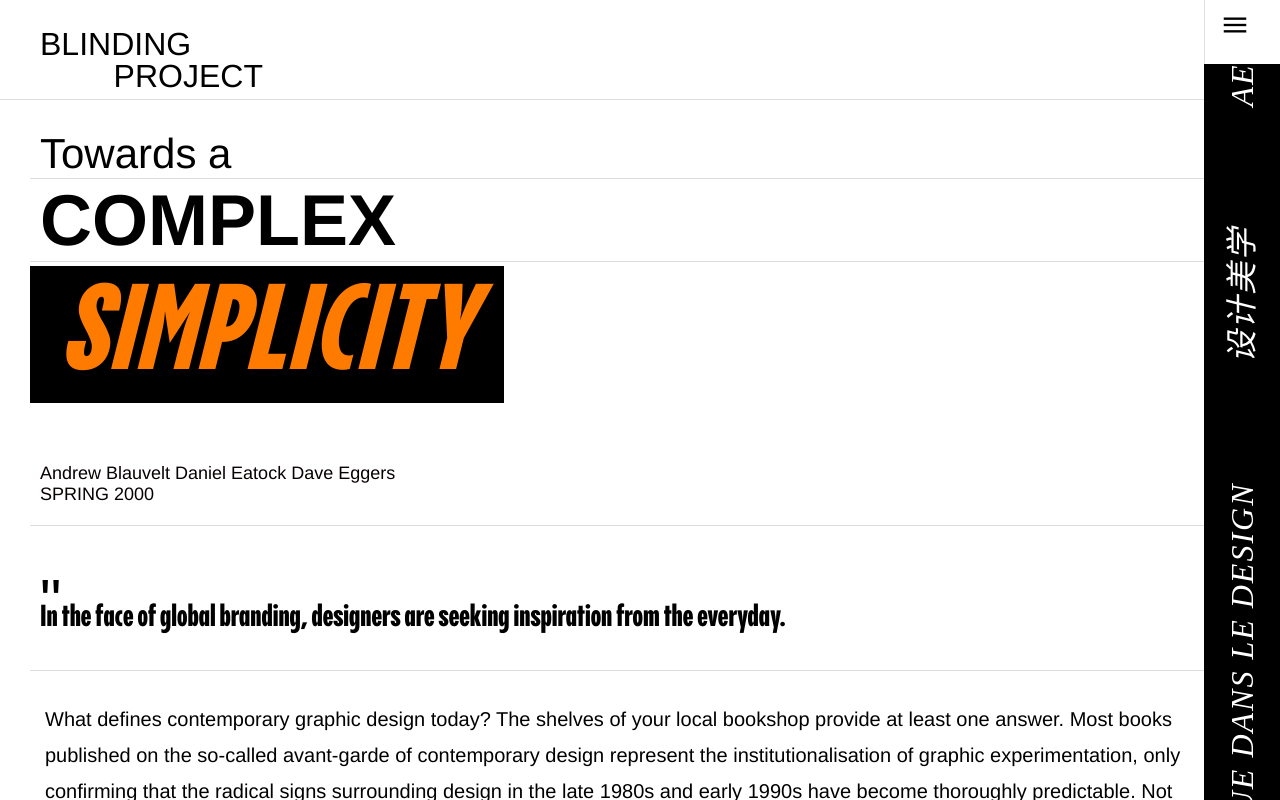
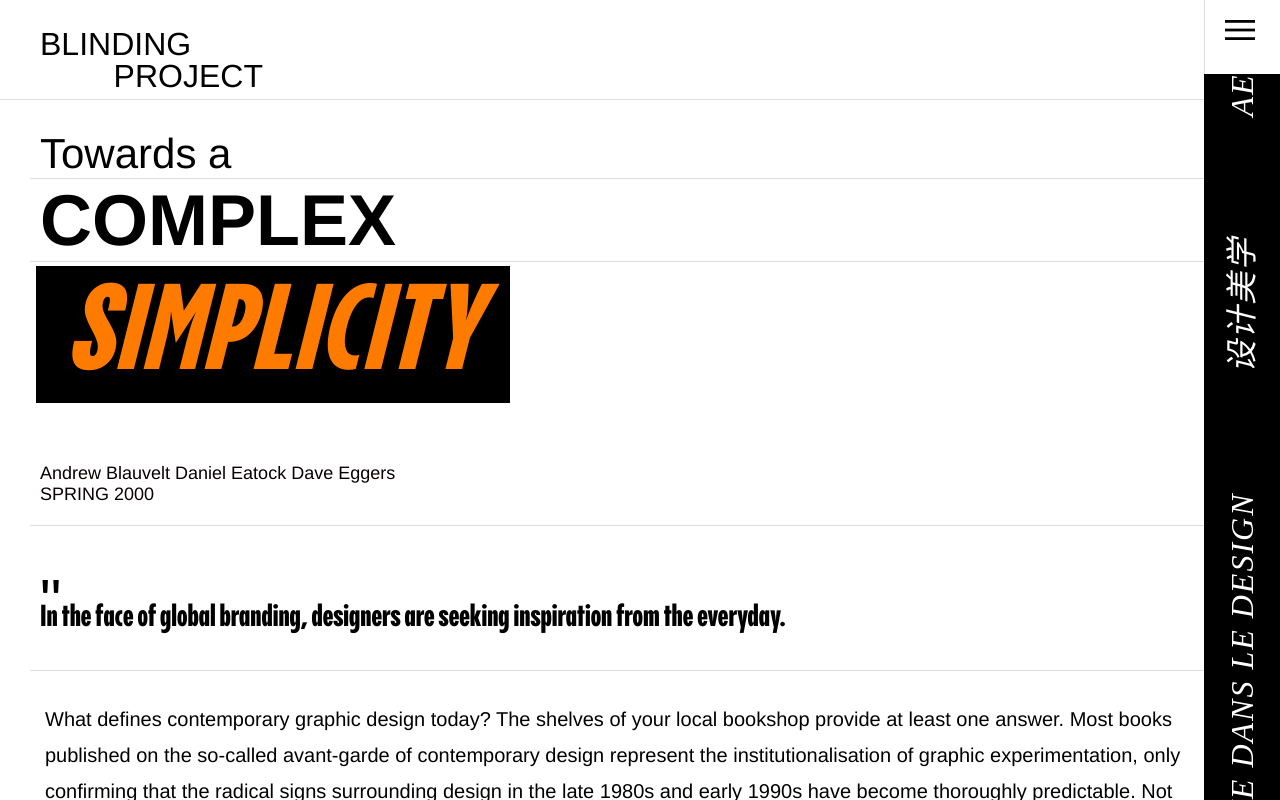
Before and after one commit to huijieji/binding, a plain HTML site: page 3.html in a window 1280 px wide. Drawn offline with nearby package versions, Linux system fonts and the light colour scheme; files that its build step writes are made by us from their sources.

Commit message:
padding font size change

```diff
--- a/css/1.css
+++ b/css/1.css
@@ -32,7 +32,7 @@
 }
 
 span.material-symbols-outlined {
-	font-size: 30px;
+	font-size: 3vh;
 	margin-top: -10px;
 	text-align: center;
 	position:sticky;
@@ -124,7 +124,7 @@
 }
 
 .right .nav-btn {
-	height: 62px;
+	/* height: 62px; */
 	padding-top: 20px;
 	padding-left: 5px;
 	padding-right: 5px;
@@ -239,6 +239,7 @@
 	scroll-behavior: smooth;
 }
 
+
 .container .yinhao {
 	font-family: 'Pangram Sans', sans-serif;
 	font-size:40px;
@@ -251,6 +252,7 @@
 	font-size: 30px;
 	/* font-weight: bold; */
 	line-height: 1.5;
+
 	/* text-transform: uppercase; */
 }
 
@@ -310,6 +312,7 @@
 .container .item1 .text {
 	padding-top: 20px;
 	padding-left: 15px;
+	padding-right: 15px;
 	font-size: 20px;
 	line-height: 1.5;
 	padding-bottom: 20px;
@@ -321,6 +324,7 @@
 	font-size: 20px;
 	line-height: 1.5;
 	margin-bottom: 30px;
+	padding-right: 15px;
 }
 
 .container .item2 .l1 {
@@ -337,7 +341,7 @@
 	padding-left: 20px;
 	/* font-style: italic; */
 	font-weight: bold;
-	font-size:20px;
+	font-size:22px;
 	padding-top:15px;
 }
 
@@ -372,6 +376,12 @@
 		grid-template-columns: calc(100% - 76px) 76px;
 	}
 
+	span.material-symbols-outlined {
+		font-size: 5vh;
+		margin-top: -10px;
+		text-align: center;
+		position:sticky;
+	}
 	.right .text-grop .text {
 		font-size: 24px;
 		margin-bottom: 25px;
@@ -554,6 +564,8 @@
 		margin-top: -50px;
 		max-width: 90%;
 		line-height: 1.4;
+
+
 	}
 
 	.container .item2 .text_point span {
@@ -640,4 +652,5 @@
 	font-family: 'Helvetica';
 	font-weight: bold;
 	font-style: italic;
+	padding-right: 14px;
 }
--- a/css/2.css
+++ b/css/2.css
@@ -29,7 +29,7 @@
 }
 
 span.material-symbols-outlined {
-	font-size: 30px;
+	font-size: 3vh;
 	margin-top: -10px;
 	text-align: center;
 	position:sticky;
@@ -311,12 +311,14 @@
 	font-size: 20px;
 	line-height: 1.5;
 	padding-bottom: 20px;
+	padding-right: 10px;
 }
 
 .container .item2 .text {
 	font-size: 20px;
 	line-height: 1.5;
 	margin-bottom: 30px;
+	padding-right: 10px;
 }
 
 .container .item2 .l1 {
@@ -372,6 +374,12 @@
 		grid-template-columns: calc(100% - 76px) 76px;
 	}
 
+	span.material-symbols-outlined {
+		font-size: 5vh;
+		margin-top: -10px;
+		text-align: center;
+		position:sticky;
+	}
 	.right .text-grop .text {
 		font-size: 24px;
 		margin-bottom: 25px;
@@ -525,6 +533,7 @@
 		line-height: 1.8;
 		margin-bottom: 40px;
 		max-width: 90%;
+		padding-right: 10px;
 	}
 
 	.container .item2 .text_point {
@@ -635,3 +644,6 @@
 	font-weight: bold;
 	font-style: italic;
 }
+p.text{
+	margin-right:15px;
+}
--- a/css/3.css
+++ b/css/3.css
@@ -21,7 +21,7 @@
 }
 
 span.material-symbols-outlined {
-	font-size: 30px;
+	font-size: 3vh;
 	margin-top: -10px;
 	text-align: center;
 	position:sticky;
@@ -280,11 +280,11 @@
 
 
 .container .item1 .font_1 {
-	font-size: 50px;
+	font-size: 68px;
 }
 
 .container .item1 .font_2 {
-	font-size: 50px;
+	font-size: 60px;
 	font-weight: bold;
 }
 
@@ -297,7 +297,7 @@
 	color: #ff7b00;
 	display: inline-block;
 	padding: 0 15px 0 0px;
-	margin: 4px 0px 10px;
+	margin: 4px 6px 10px;
 }
 
 .container .item1 .font_4 {
@@ -324,6 +324,7 @@
 	font-size: 20px;
 	line-height: 1.5;
 	padding-bottom: 20px;
+	padding-right: 10px;
      /* max-width:ch */
 }
 
@@ -331,6 +332,7 @@
 	font-size: 20px;
 	line-height: 1.5;
 	margin-bottom: 30px;
+	padding-right: 10px;
 }
 
 .container .item2 .l1 {
@@ -386,6 +388,12 @@
 		grid-template-columns: calc(100% - 76px) 76px;
 	}
 
+	span.material-symbols-outlined {
+		font-size: 5vh;
+		margin-top: -10px;
+		text-align: center;
+		position:sticky;
+	}
 .right .text-grop .text {
 	font-size: 24px;
 	margin-bottom: 25px;
@@ -541,6 +549,7 @@
 	line-height: 1.8;
 	margin-bottom: 40px;
 	max-width: 90%;
+	padding-right: 10px;
 	}
 
 .container .item2 .emphasize {
--- a/css/home.css
+++ b/css/home.css
@@ -128,7 +128,7 @@
 
 
 span.material-symbols-outlined {
-	font-size: 30px;
+	font-size: 3vh;
 	margin-top: -10px;
 	text-align: center;
 	position:sticky;
@@ -376,7 +376,7 @@
 }
 
 .right .nav-btn {
-	height: 62px;
+	/* height: 62px; */
 	padding-top: 20px;
 	padding-left: 5px;
 	padding-right: 5px;
@@ -505,6 +505,12 @@
 	grid-template-columns: calc(100% - 70px) 70px;
 	}
 
+	span.material-symbols-outlined {
+		font-size: 5vh;
+		margin-top: -10px;
+		text-align: center;
+		position:sticky;
+	}
 	.right .text-grop .text {
 		font-size: 24px;
 		 margin-bottom: 25px;
```
Also changed, not shown: 1.html (+1 -1 lines).
